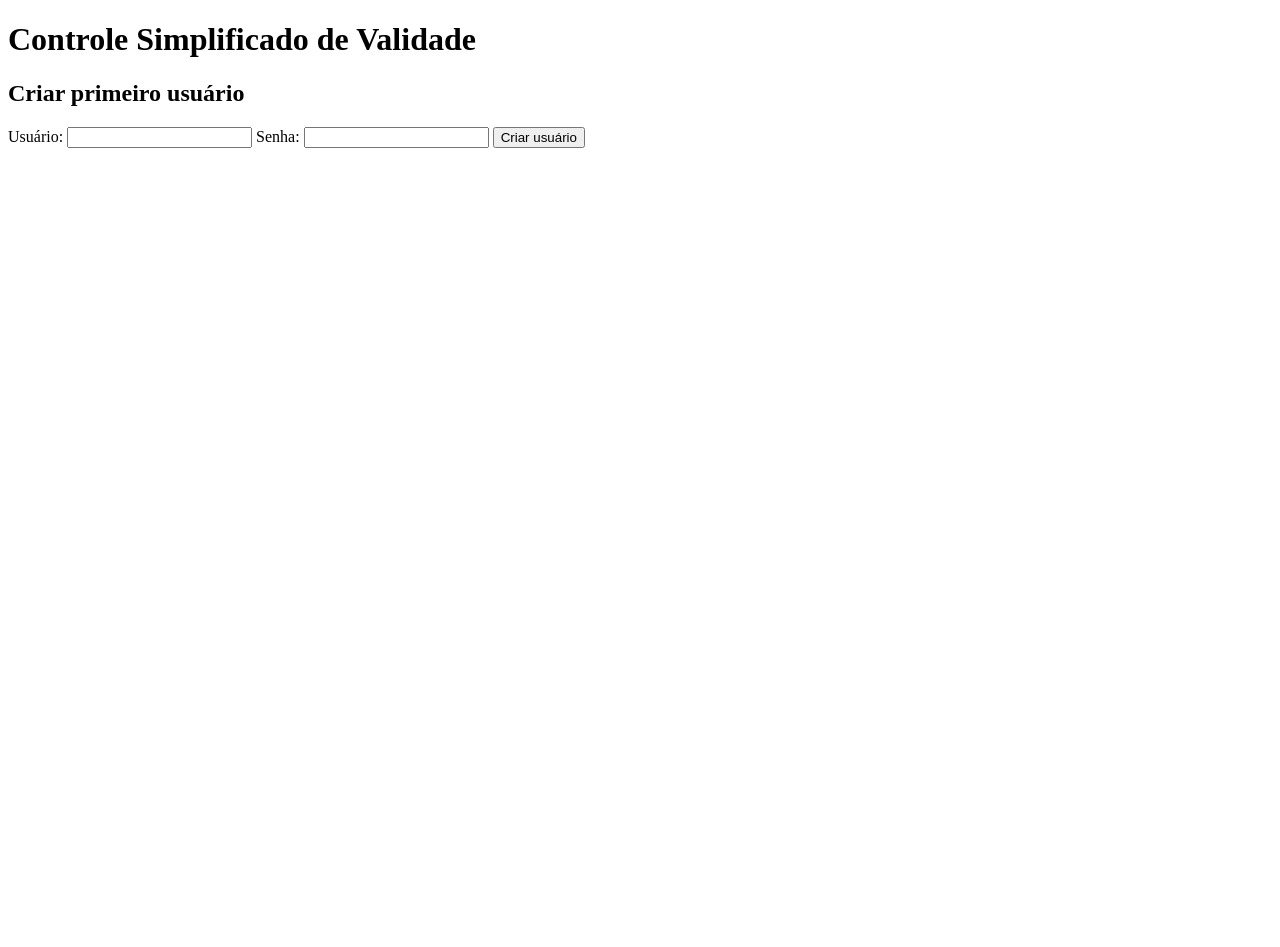
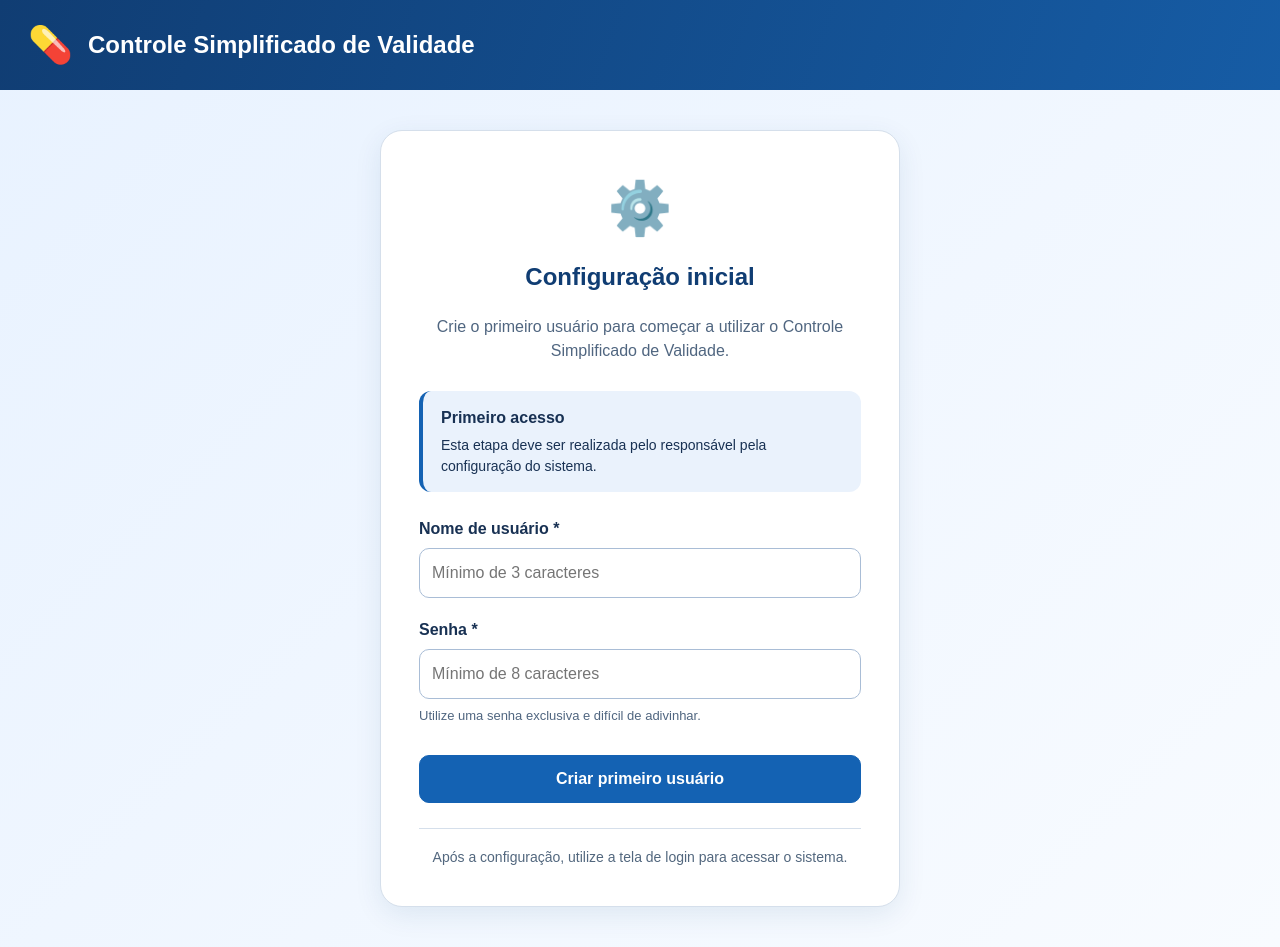
Before and after one commit to Richard-Crozara/controle-simplificado-validade, a Flask app: page /configurar in a window 1280 px wide. Before the commit the page ends 148 px from the top, so only its background shows below. Run offline with Flask 3, Linux system fonts and the light colour scheme; data that the repository does not hold is empty; some libraries are stand-ins or nearby versions.

Commit message:
style: moderniza interface de configuracao inicial

```diff
--- a/static/css/style.css
+++ b/static/css/style.css
@@ -630,3 +630,55 @@ body.alto-contraste {
         gap: 0;
     }
 }
+
+
+/* Configuração inicial */
+
+.configuracao-container {
+    display: flex;
+    justify-content: center;
+    align-items: center;
+    min-height: calc(100vh - 90px);
+    padding: 40px 16px;
+}
+
+.configuracao-card {
+    width: min(100%, 520px);
+    padding: 38px;
+}
+
+.configuracao-card h2 {
+    margin-top: 0;
+    text-align: center;
+    color: var(--azul-escuro);
+}
+
+.configuracao-card .campo {
+    margin-bottom: 20px;
+}
+
+.configuracao-aviso {
+    padding: 15px 18px;
+    margin-bottom: 25px;
+    border-radius: 12px;
+    background: #eaf2fc;
+    border-left: 4px solid #1462b3;
+    color: #183153;
+}
+
+.configuracao-aviso p {
+    margin: 5px 0 0;
+    font-size: 14px;
+}
+
+.campo-ajuda {
+    font-size: 13px;
+    color: #506680;
+    margin: 7px 0 0;
+}
+
+@media (max-width: 480px) {
+    .configuracao-card {
+        padding: 25px 20px;
+    }
+}
--- a/templates/configurar.html
+++ b/templates/configurar.html
@@ -1,46 +1,106 @@
+
 <!DOCTYPE html>
 <html lang="pt-BR">
 <head>
     <meta charset="UTF-8">
     <meta name="viewport" content="width=device-width, initial-scale=1.0">
-    <title>Configuração inicial</title>
+
+    <title>Configuração inicial | Controle Simplificado de Validade</title>
+
+    <link
+        rel="stylesheet"
+        href="{{ url_for('static', filename='css/style.css') }}"
+    >
 </head>
-<body>
-    <main>
+
+<body class="pagina-login">
+
+    <header class="topbar">
+        <div class="marca">
+            <span class="marca-icone" aria-hidden="true">💊</span>
             <h1>Controle Simplificado de Validade</h1>
-        <h2>Criar primeiro usuário</h2>
+        </div>
+    </header>
+
+    <main class="configuracao-container">
+        <section class="login-card configuracao-card" aria-labelledby="titulo-configuracao">
+
+            <div class="login-simbolo" aria-hidden="true">⚙️</div>
+
+            <h2 id="titulo-configuracao">Configuração inicial</h2>
+
+            <p class="login-descricao">
+                Crie o primeiro usuário para começar a utilizar
+                o Controle Simplificado de Validade.
+            </p>
+
+            <div class="configuracao-aviso">
+                <strong>Primeiro acesso</strong>
+                <p>
+                    Esta etapa deve ser realizada pelo responsável
+                    pela configuração do sistema.
+                </p>
+            </div>
 
             {% with mensagens = get_flashed_messages() %}
                 {% for mensagem in mensagens %}
-                <p>{{ mensagem }}</p>
+                    <p class="mensagem" role="status">
+                        {{ mensagem }}
+                    </p>
                 {% endfor %}
             {% endwith %}
 
             <form method="POST">
-            <input type="hidden" name="csrf_token" value="{{ csrf_token() }}">
+                <input
+                    type="hidden"
+                    name="csrf_token"
+                    value="{{ csrf_token() }}"
+                >
 
-            <label for="usuario">Usuário:</label>
+                <div class="campo">
+                    <label for="usuario">Nome de usuário *</label>
                     <input
                         type="text"
                         id="usuario"
                         name="usuario"
                         minlength="3"
+                        placeholder="Mínimo de 3 caracteres"
+                        autocomplete="username"
                         required
-                autocomplete="username"
                     >
+                </div>
 
-            <label for="senha">Senha:</label>
+                <div class="campo">
+                    <label for="senha">Senha *</label>
                     <input
                         type="password"
                         id="senha"
                         name="senha"
                         minlength="8"
+                        placeholder="Mínimo de 8 caracteres"
+                        autocomplete="new-password"
                         required
-                autocomplete="new-password"
                     >
+                    <p class="campo-ajuda">
+                        Utilize uma senha exclusiva e difícil de adivinhar.
+                    </p>
+                </div>
 
-            <button type="submit">Criar usuário</button>
+                <button
+                    type="submit"
+                    class="botao botao-primario login-entrar"
+                >
+                    Criar primeiro usuário
+                </button>
             </form>
+
+            <p class="login-observacao">
+                Após a configuração, utilize a tela de login
+                para acessar o sistema.
+            </p>
+
+        </section>
     </main>
+
 </body>
 </html>
```
Lines whose indentation alone changed are shown as unchanged.
